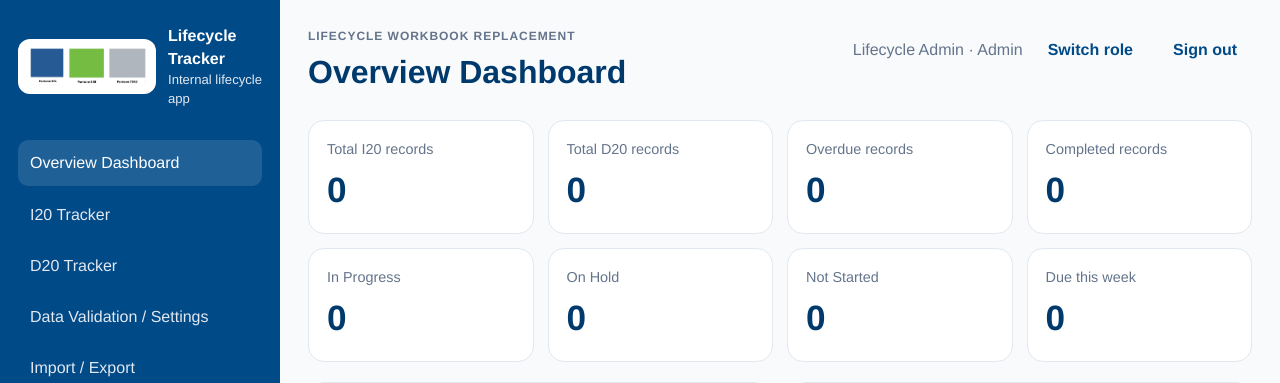
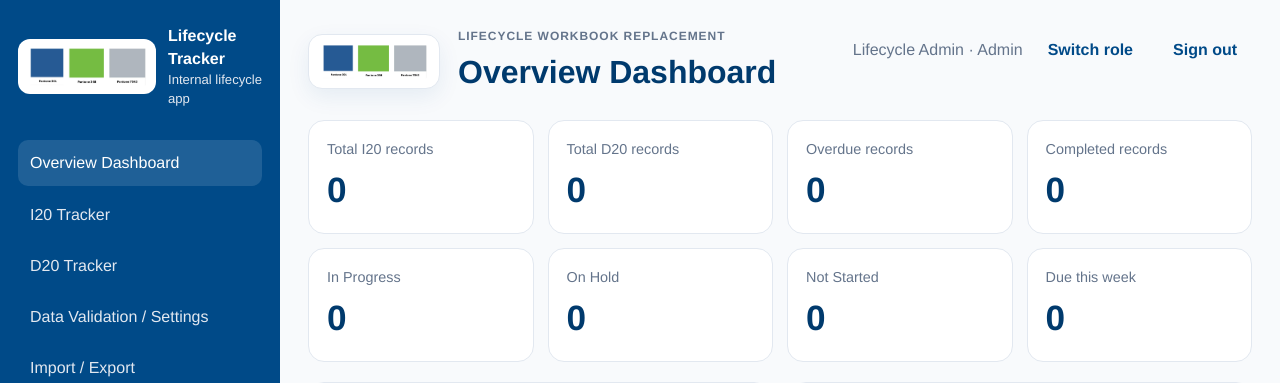
Before and after one commit to overlanding4wd-pixel/lifecycle, a Flask app: page / in a window 1280 px wide. Shown: the top 383 px of the page. Run offline with Flask 3, Linux system fonts and the light colour scheme; data comes from the database, SQL or seed files in the repository; data that the repository does not hold is empty.

Commit message:
Add Cortave logo to app header
Co-authored-by: overlanding4wd-pixel <overlanding4wd-pixel@users.noreply.github.com>

```diff
--- a/static/styles.css
+++ b/static/styles.css
@@ -119,6 +119,23 @@ textarea {
     justify-content: space-between;
     gap: 20px;
     margin-bottom: 24px;
+}
+
+.topbar-brand {
+    align-items: center;
+    display: flex;
+    gap: 18px;
+}
+
+.topbar-logo {
+    background: #fff;
+    border: 1px solid var(--grey-200);
+    border-radius: 14px;
+    box-shadow: 0 8px 22px rgba(0, 74, 136, 0.08);
+    display: block;
+    height: auto;
+    padding: 9px 12px;
+    width: 132px;
 }
 
 .topbar h1,
@@ -638,6 +655,11 @@ textarea {
         flex-direction: column;
     }
 
+    .topbar-brand {
+        align-items: flex-start;
+        flex-direction: column;
+    }
+
     .nav,
     .filters,
     .metric-grid,
--- a/templates/base.html
+++ b/templates/base.html
@@ -31,9 +31,12 @@
         </aside>
         <main class="main">
             <header class="topbar">
-                <div>
-                    <p class="eyebrow">Lifecycle Workbook Replacement</p>
-                    <h1>{{ page_title }}</h1>
+                <div class="topbar-brand">
+                    <img src="{{ url_for('static', filename='cortave-logo.png') }}" alt="Cortave logo" class="topbar-logo">
+                    <div>
+                        <p class="eyebrow">Lifecycle Workbook Replacement</p>
+                        <h1>{{ page_title }}</h1>
+                    </div>
                 </div>
                 <div class="user-menu">
                     <span>{{ current_user.name }} · {{ current_user.role|title }}</span>
```
